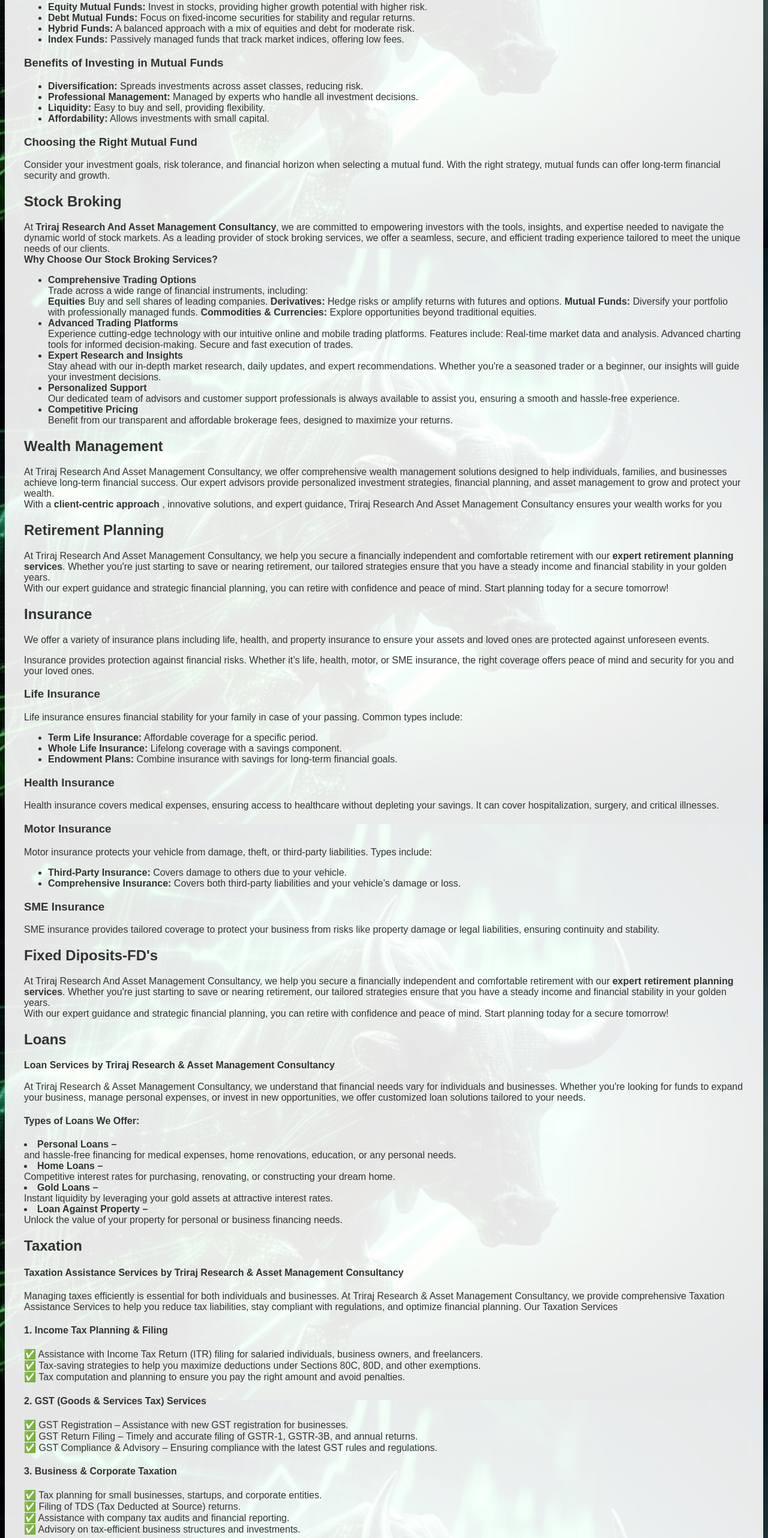
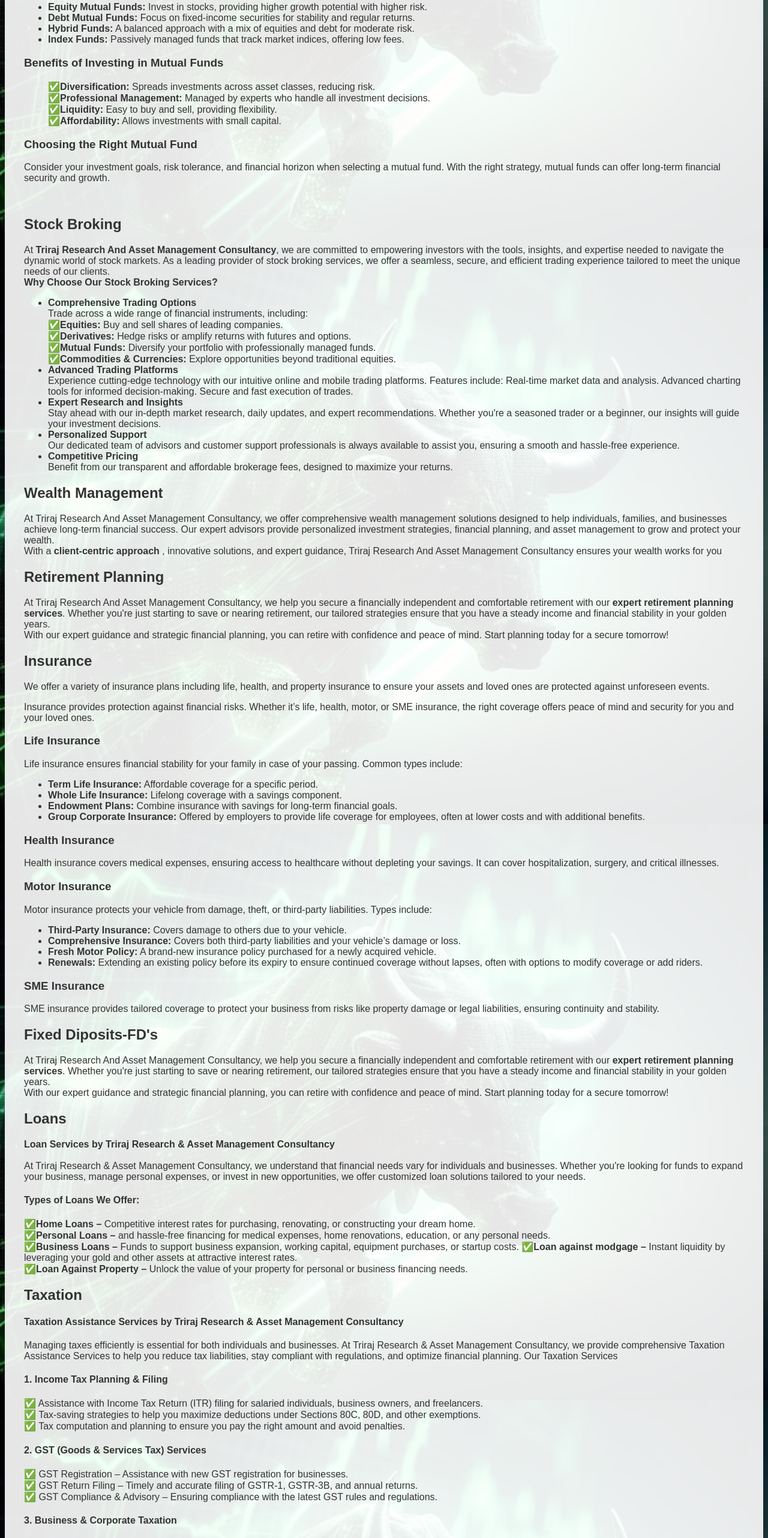
Before and after one commit to Parth-235/newLala, a plain HTML site: page index.html in a window 1280 px wide. Shown: the part 1506-4070 px from the top of the page at 60% size. Drawn offline with Linux system fonts and the light colour scheme.

Commit message:
Update index.html

```diff
--- a/index.html
+++ b/index.html
@@ -75,9 +75,9 @@
                 <li><b><a href="https://upstox.com/open-account/?f=2HC5LN" class="btn">UPSTOX</a></b></li>
                 <li><b><a href="https://tinyurl.com/yze9587z?code=EU4783" class="btn">NJ E-WEALTH</a></b></li>
                 <li><b><a href="https://www.pbpartners.com/v2/partner/IP129382 " class="btn">Policy Bazzar</a></b></li>
-                <li><b><a href="" class="btn"> LIC HFL</a></b></li>
-                <li><b><a href="" class="btn">Shriram Finance</a></b></li>
-                <li><b><a href="" class="btn">Bajaj Finserv</a></b></li>
+                <li><b><a href="https://surveyheart.com/form/679002c8d292ca22c768e596" class="btn"> LIC HFL</a></b></li>
+                <li><b><a href="https://surveyheart.com/form/679002c8d292ca22c768e596" class="btn">Shriram Finance</a></b></li>
+                <li><b><a href="https://surveyheart.com/form/679002c8d292ca22c768e596" class="btn">Bajaj Finserv</a></b></li>
             </ul>
         </section>
 
@@ -94,15 +94,15 @@
 
             <h3>Benefits of Investing in Mutual Funds</h3>
             <ul>
-                <li><strong>Diversification:</strong> Spreads investments across asset classes, reducing risk.</li>
-                <li><strong>Professional Management:</strong> Managed by experts who handle all investment decisions.</li>
-                <li><strong>Liquidity:</strong> Easy to buy and sell, providing flexibility.</li>
-                <li><strong>Affordability:</strong> Allows investments with small capital.</li>
+                ✅<strong>Diversification:</strong> Spreads investments across asset classes, reducing risk. <br>
+                ✅<strong>Professional Management:</strong> Managed by experts who handle all investment decisions. <br>
+                ✅<strong>Liquidity:</strong> Easy to buy and sell, providing flexibility. <br>
+                ✅<strong>Affordability:</strong> Allows investments with small capital.
             </ul>
 
             <h3>Choosing the Right Mutual Fund</h3>
             <p>Consider your investment goals, risk tolerance, and financial horizon when selecting a mutual fund. With the right strategy, mutual funds can offer long-term financial security and growth.</p></p>
-        </section>
+        </section> <br>
 
         <section id="stock-broking">
             <h2>Stock Broking</h2>
@@ -112,10 +112,10 @@
 <b><li>Comprehensive Trading Options</li></b>
 Trade across a wide range of financial instruments, including:
 
-<br><b>Equities</b> Buy and sell shares of leading companies.
-<b>Derivatives:</b> Hedge risks or amplify returns with futures and options.
-<b>Mutual Funds:</b> Diversify your portfolio with professionally managed funds.
-<b>Commodities & Currencies:</b> Explore opportunities beyond traditional equities.
+<br>✅<b>Equities:</b> Buy and sell shares of leading companies. <br>
+<b>✅Derivatives:</b> Hedge risks or amplify returns with futures and options. <br>
+<b>✅Mutual Funds:</b> Diversify your portfolio with professionally managed funds. <br>
+<b>✅Commodities & Currencies:</b> Explore opportunities beyond traditional equities.
 <b><li>Advanced Trading Platforms</li></b>
 Experience cutting-edge technology with our intuitive online and mobile trading platforms. Features include:
 
@@ -159,6 +159,7 @@ Benefit from our transparent and affordable brokerage fees, designed to maximize
             <li><strong>Term Life Insurance:</strong> Affordable coverage for a specific period.</li>
             <li><strong>Whole Life Insurance:</strong> Lifelong coverage with a savings component.</li>
             <li><strong>Endowment Plans:</strong> Combine insurance with savings for long-term financial goals.</li>
+            <li><strong>Group Corporate Insurance:</strong> Offered by employers to provide life coverage for employees, often at lower costs and with additional benefits.</li>
         </ul>
 
         <h3>Health Insurance</h3>
@@ -169,6 +170,8 @@ Benefit from our transparent and affordable brokerage fees, designed to maximize
         <ul>
             <li><strong>Third-Party Insurance:</strong> Covers damage to others due to your vehicle.</li>
             <li><strong>Comprehensive Insurance:</strong> Covers both third-party liabilities and your vehicle’s damage or loss.</li>
+            <li><strong>Fresh Motor Policy:</strong> A brand-new insurance policy purchased for a newly acquired vehicle.</li>
+            <li><strong>Renewals:</strong> Extending an existing policy before its expiry to ensure continued coverage without lapses, often with options to modify coverage or add riders.</li>
         </ul>
 
         <h3>SME Insurance</h3>
@@ -190,16 +193,15 @@ Benefit from our transparent and affordable brokerage fees, designed to maximize
                 At Triraj Research & Asset Management Consultancy, we understand that financial needs vary for individuals and businesses. Whether you're looking for funds to expand your business, manage personal expenses, or invest in new opportunities, we offer customized loan solutions tailored to your needs.
 
                 <h4>Types of Loans We Offer:</h4>
-                <li><b>Personal Loans – </b></li> and hassle-free financing for medical expenses, home renovations, education, or any personal needs.
-
-                <li><b>Home Loans –</b></li> Competitive interest rates for purchasing, renovating, or constructing your dream home.
-
-                <li><b>Gold Loans –</b></li> Instant liquidity by leveraging your gold assets at attractive interest rates.
-                <li><b>Loan Against Property – </b></li>Unlock the value of your property for personal or business financing needs.
+                ✅<b>Home Loans –</b> Competitive interest rates for purchasing, renovating, or constructing your dream home. <br>
+                ✅<b>Personal Loans – </b> and hassle-free financing for medical expenses, home renovations, education, or any personal needs. <br>
+                ✅<b>Business Loans –</b> Funds to support business expansion, working capital, equipment purchases, or startup costs.
+                ✅<b>Loan against modgage –</b> Instant liquidity by leveraging your gold  and other assets at attractive interest rates. <br>
+                ✅<b>Loan Against Property – </b>Unlock the value of your property for personal or business financing needs.
             </p>
         </section>
 
-        <section id="Taxation">
+        <section id="taxation">
             <h2>Taxation</h2>
             <p><h4>Taxation Assistance Services by Triraj Research & Asset Management Consultancy </h4>
                 Managing taxes efficiently is essential for both individuals and businesses. At Triraj Research & Asset Management Consultancy, we provide comprehensive Taxation Assistance Services to help you reduce tax liabilities, stay compliant with regulations, and optimize financial planning.
@@ -229,8 +231,8 @@ Benefit from our transparent and affordable brokerage fees, designed to maximize
 
         <section class="contact" id="contact" >
             <h2>Contact Us</h2>
-            <p>Phone no :  8103011347, 7415829081</p>
-            <p>A-125, vijay Nagar, Lalghati, Bhopal</p>
+            <p>Phone No :  8103011347</p>
+            <p>Address : B-125, vijay Nagar, Lalghati, Bhopal</p>
             <p>Email: <a href="trirajrnamgt.co@gmail.com">trirajrnamgt.co@gmail.com</a></p>
         </section>
 
@@ -239,7 +241,7 @@ Benefit from our transparent and affordable brokerage fees, designed to maximize
     </main>
 
     <footer>
-        <p>&copy; 2025 Finance Solutions. All rights reserved.</p>
+        <p>&copy; 2025 Triraj Research And Asset Management Consultancy. All rights reserved.</p>
     </footer>
 
     <script>
```
